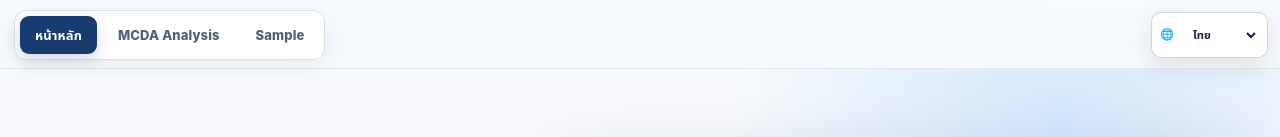
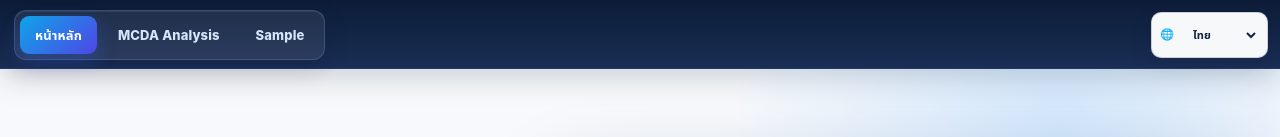
Before and after one commit to mcrspthailand-alt/mcda-nextjs-V.2, a Next.js app: page / in a window 1280 px wide. Shown: the top 137 px of the page. Built offline with nearby package versions, Linux system fonts and the light colour scheme; no server answers.

Commit message:
style: restyle main navigation in vibrant navy-indigo theme

```diff
--- a/components/MainTabs.tsx
+++ b/components/MainTabs.tsx
@@ -111,9 +111,10 @@ const styles: Record<string, CSSProperties> = {
     top: 0,
     zIndex: 9000,
     padding: '10px 14px 8px',
-    background: 'linear-gradient(180deg, rgba(248,250,252,.98), rgba(248,250,252,.90))',
-    backdropFilter: 'blur(12px)',
-    borderBottom: '1px solid rgba(148,163,184,.22)',
+    background: 'linear-gradient(180deg, rgba(8,24,52,.98), rgba(15,35,76,.95))',
+    backdropFilter: 'blur(14px)',
+    borderBottom: '1px solid rgba(86,153,255,.26)',
+    boxShadow: '0 10px 30px rgba(8,24,52,.16)',
   },
   tabBar: {
     display: 'inline-flex',
@@ -121,16 +122,16 @@ const styles: Record<string, CSSProperties> = {
     gap: 6,
     padding: 5,
     borderRadius: 12,
-    border: '1px solid #d9e1ec',
-    background: '#ffffff',
-    boxShadow: '0 8px 24px rgba(15,23,42,.06)',
+    border: '1px solid rgba(125,171,255,.24)',
+    background: 'rgba(255,255,255,.075)',
+    boxShadow: 'inset 0 1px 0 rgba(255,255,255,.08), 0 8px 24px rgba(3,12,32,.16)',
     fontFamily: 'Inter, "Noto Sans Thai", Arial, sans-serif',
   },
   tabButton: {
     border: 0,
     borderRadius: 9,
     background: 'transparent',
-    color: '#526074',
+    color: '#d7e5fb',
     padding: '9px 15px',
     cursor: 'pointer',
     fontSize: 13,
@@ -138,8 +139,8 @@ const styles: Record<string, CSSProperties> = {
     letterSpacing: '.01em',
   },
   activeTab: {
-    background: '#183b70',
+    background: 'linear-gradient(135deg,#0ea5e9,#4f46e5)',
     color: '#fff',
-    boxShadow: '0 5px 14px rgba(24,59,112,.20)',
+    boxShadow: '0 7px 18px rgba(56,92,224,.34)',
   },
 };
```
